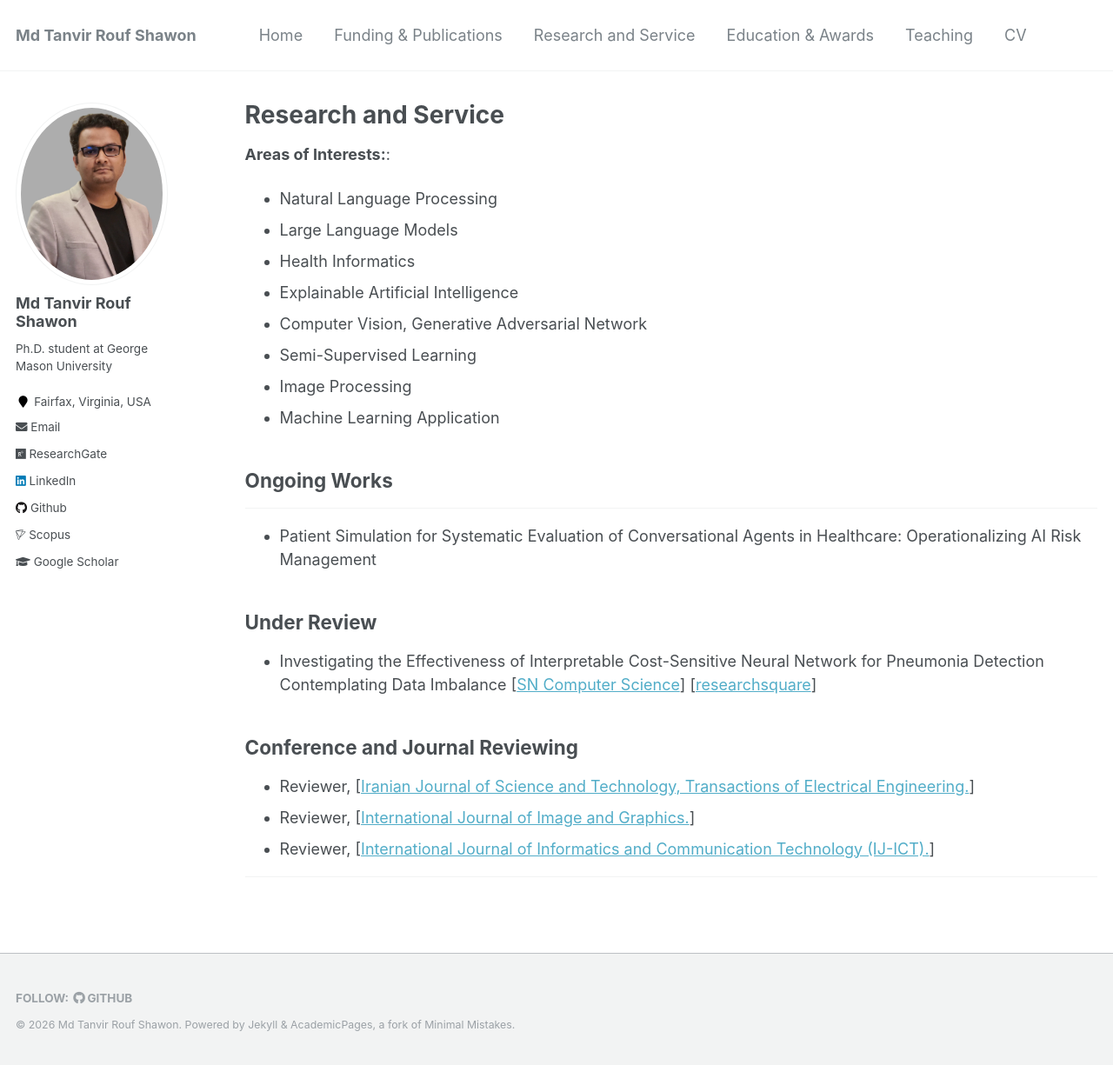
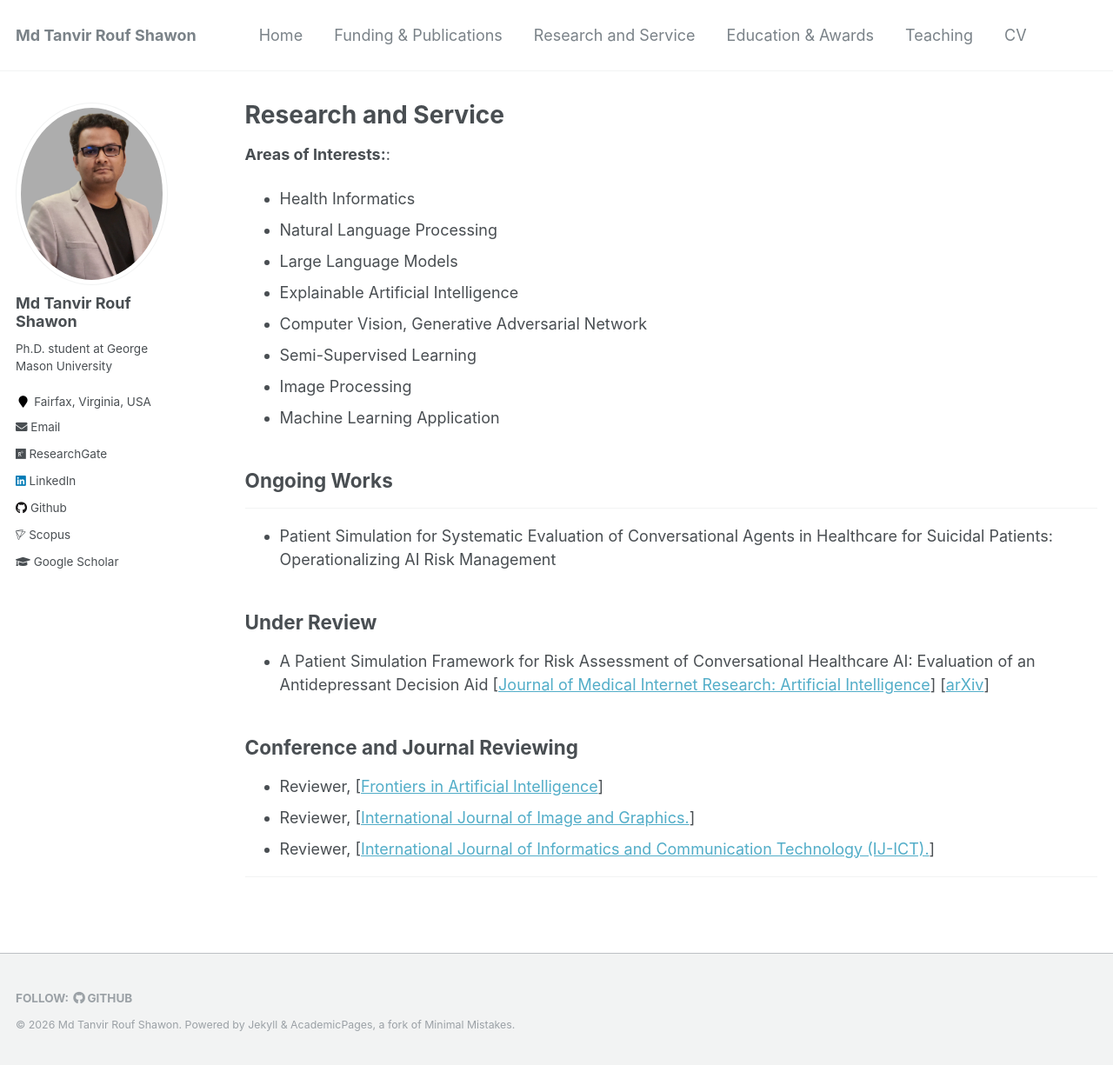
Before and after one commit to shawon-tanvir/shawon-tanvir.github.io, a Jekyll site: the page built from _pages/projects.md, in a window 1280 px wide and 1225 px high. Shown: the whole window at 87% size. Built offline with Jekyll 4.4.1, drawn with Linux system fonts in a browser that asks for light colours.

Commit message:
Revise ongoing works and review sections in projects.md
Updated project descriptions and areas of interest.

```diff
--- a/_pages/projects.md
+++ b/_pages/projects.md
@@ -6,9 +6,9 @@ author_profile: true
 ---
 
 <b>Areas of Interests:</b>:
+* Health Informatics
 * Natural Language Processing
 * Large Language Models
-* Health Informatics
 * Explainable Artificial Intelligence
 * Computer Vision, Generative Adversarial Network
 * Semi-Supervised Learning
@@ -17,16 +17,17 @@ author_profile: true
 
 ## Ongoing Works
 ----------------
-* Patient Simulation for Systematic Evaluation of Conversational Agents in Healthcare: Operationalizing AI Risk Management
+* Patient Simulation for Systematic Evaluation of Conversational Agents in Healthcare for Suicidal Patients: Operationalizing AI Risk Management
 
 ## Under Review
 
-* Investigating the Effectiveness of Interpretable Cost-Sensitive Neural Network for Pneumonia Detection Contemplating Data Imbalance [[SN Computer Science](https://www.springer.com/journal/42979)] [[researchsquare](https://www.researchsquare.com/article/rs-3047442/v1)]
+* A Patient Simulation Framework for Risk Assessment of Conversational Healthcare AI: Evaluation of an Antidepressant Decision Aid [[Journal of Medical Internet Research: Artificial Intelligence](https://ai.jmir.org/)] [[arXiv](https://arxiv.org/pdf/2602.11391)]
 
 
 ## Conference and Journal Reviewing
-* Reviewer, [[Iranian Journal of Science and Technology, Transactions of Electrical Engineering.](https://link.springer.com/journal/40998)]
+* Reviewer, [[Frontiers in Artificial Intelligence](https://www.frontiersin.org/journals/artificial-intelligence)]
 * Reviewer, [[International Journal of Image and Graphics.](https://www.worldscientific.com/worldscinet/IJIG?srsltid=AfmBOoqTgzxX5xl1oNfCHJe4Pntxl8bYnWJ83DESQBRwvh5IIum185PB)]
 * Reviewer, [[International Journal of Informatics and Communication Technology (IJ-ICT).](https://ijict.iaescore.com/index.php/IJICT)]
 
+
 __________________________________________________
```
